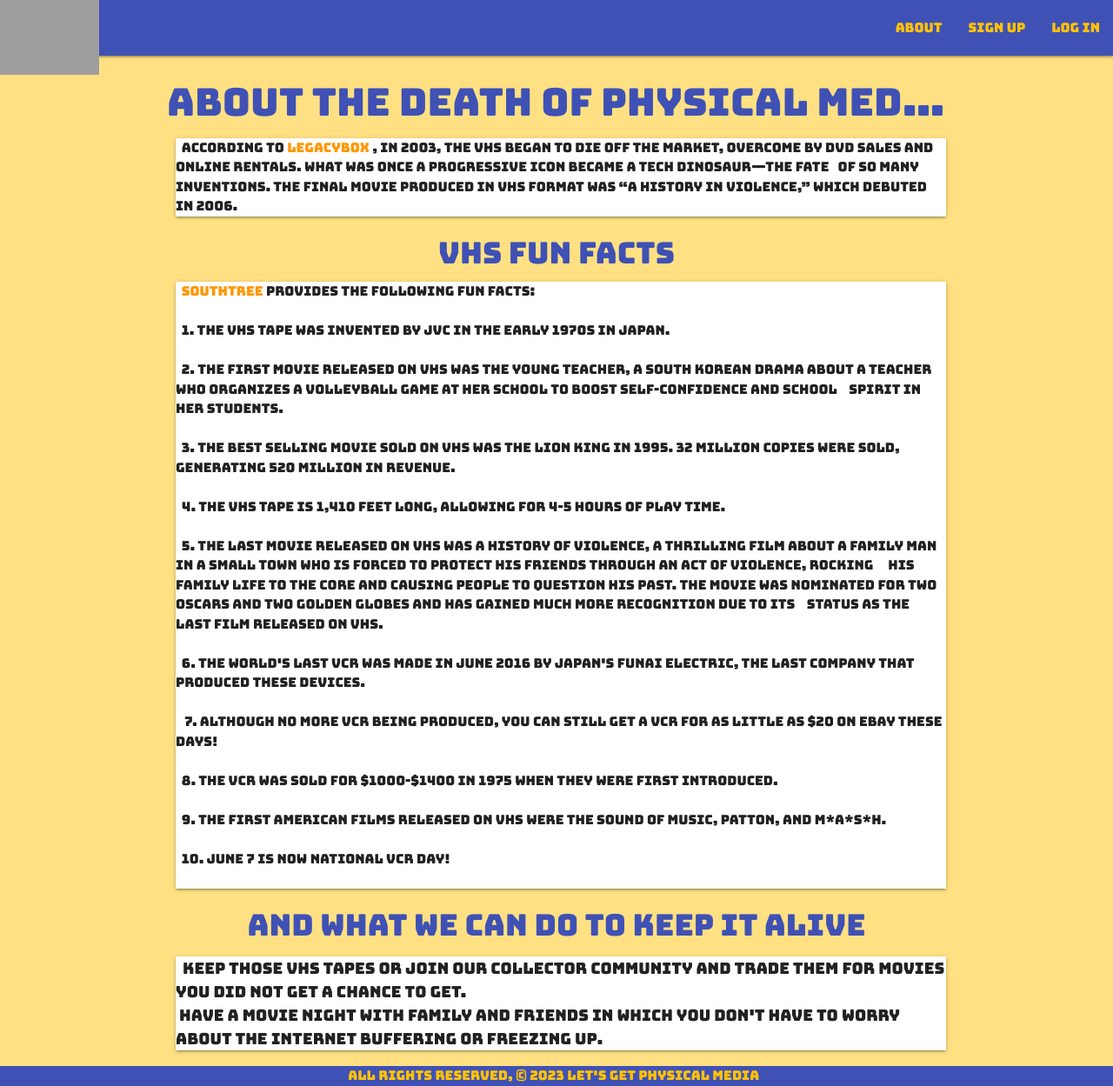
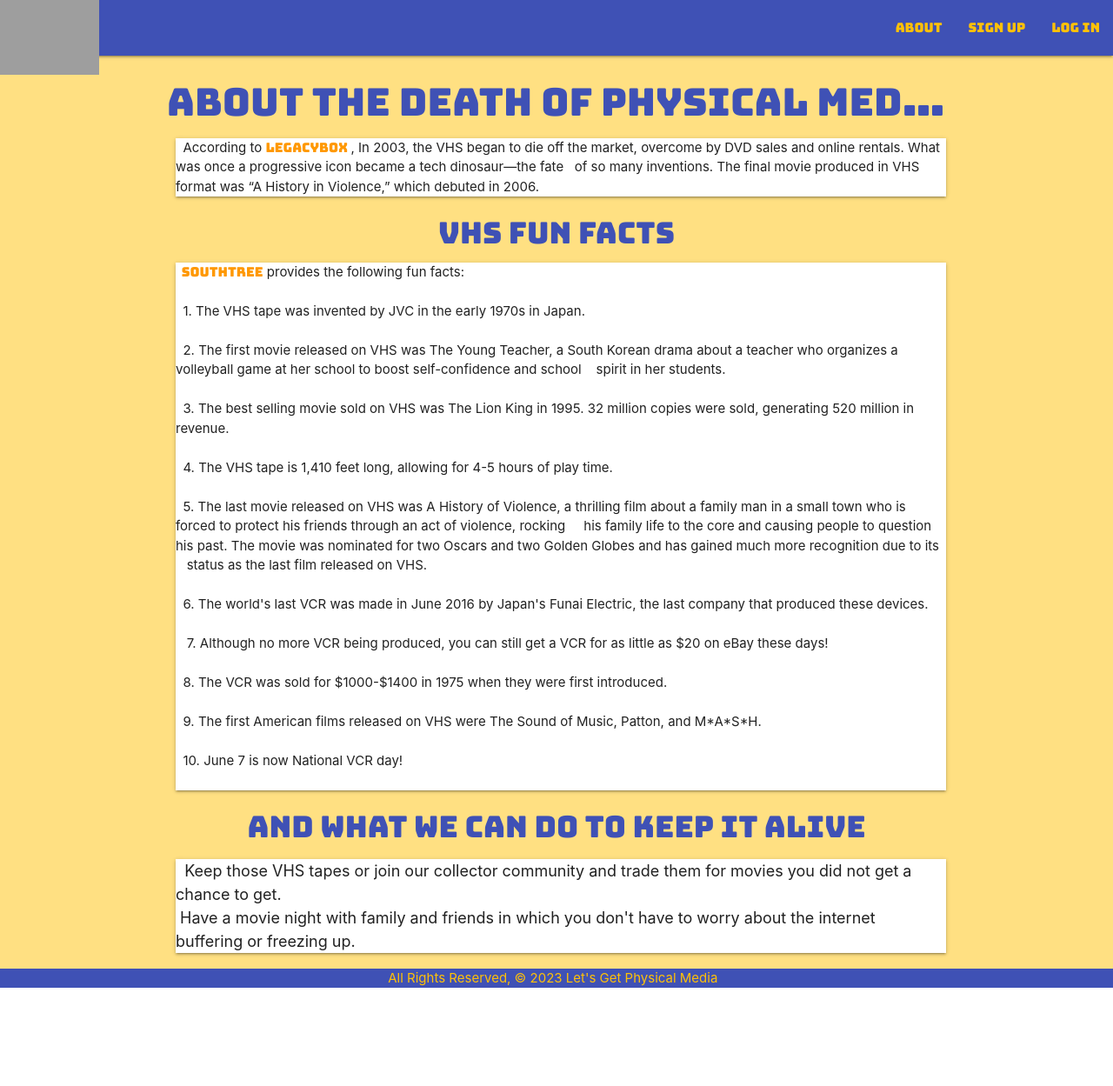
Before and after one commit to Sandyfromnyc/lets-get-physical-media, a Django app: page /about/ in a window 1280 px wide. Shown: the whole page at 87% size. After the commit the page ends 1136 px from the top, so only its background shows below. Run offline with Django 4.2, Linux system fonts and the light colour scheme; some libraries are stand-ins or nearby versions; grey boxes are pictures that could not be loaded.

Commit message:
updates fonts

```diff
--- a/main_app/static/css/style.css
+++ b/main_app/static/css/style.css
@@ -1,6 +1,3 @@
-* {
-  font-family: 'Bungee', cursive;
-}
 
 body {
   display: flex;
@@ -27,6 +24,6 @@ p {
   padding: 3px;
 }
 
-#welcome {
+h1, h2, h3, h4, a {
   font-family: 'Bungee', cursive;
 }
--- a/main_app/templates/main_app/tape_form.html
+++ b/main_app/templates/main_app/tape_form.html
@@ -4,7 +4,7 @@
 
 {% if object %}
 <!-- below is editing a existing tape  -->
-  <h1>Edit <span class="teal-text">{{ object.name }}</span></h1>
+  <h1 class="indigo-text">Edit {{ object.name }}</h1>
   <form action="" method="POST">
     {% csrf_token %}
     <table>
```
